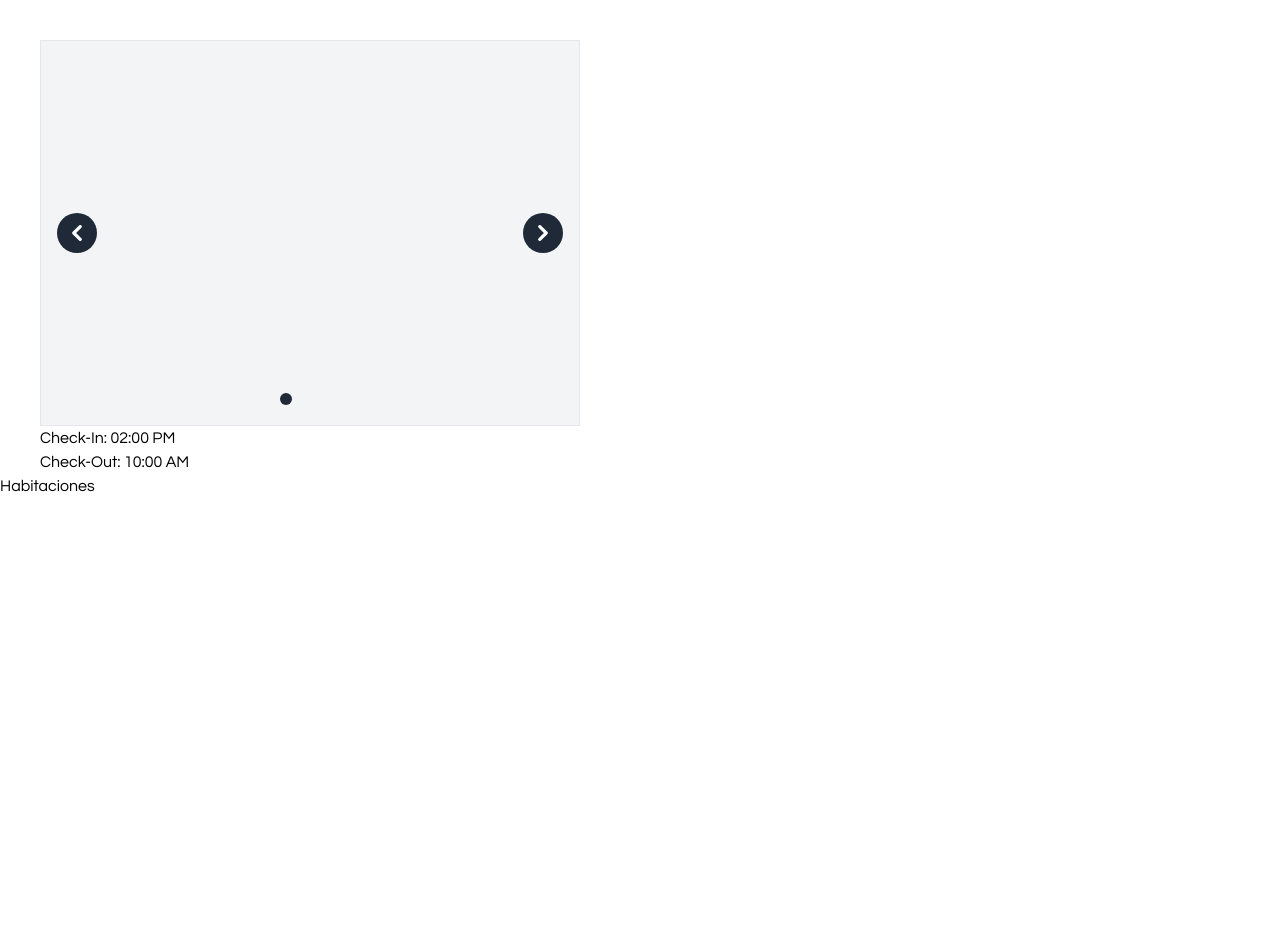
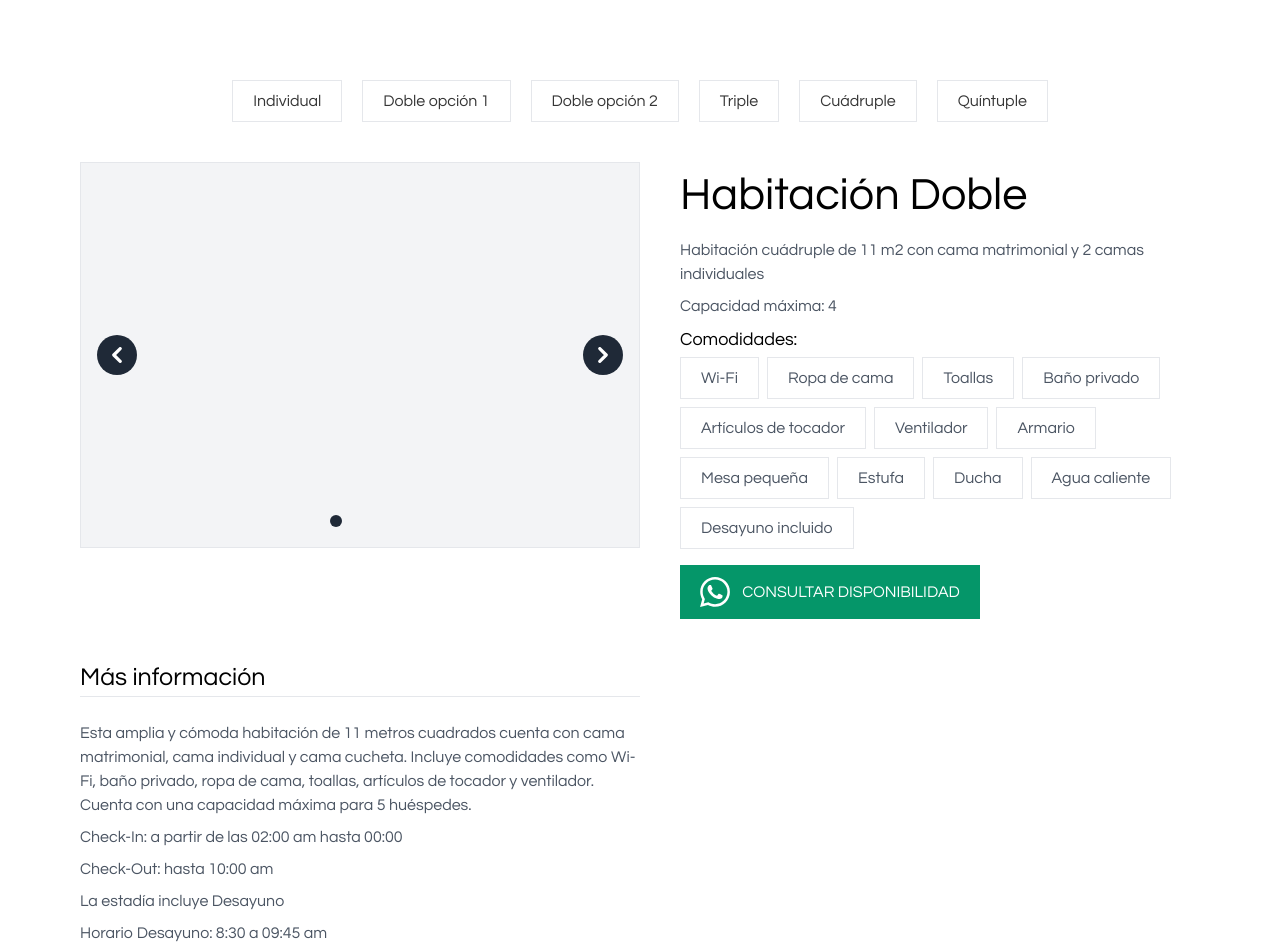
Before and after one commit to brunomry/HostalSanJorgeCafayate, a React (Vite) app: page /habitacion/3 in a window 1280 px wide. Shown: the top 952 px of the page. Before the commit the page ends 800 px from the top, so only its background shows below. Built offline with nearby package versions, Linux system fonts and the light colour scheme.

Commit message:
complete comodidades en array habitaciones. Agregue seccion de mas informacion en detalle habitacion y modifique espaciados de secciones

```diff
--- a/src/habitaciones/components/DetalleHabitacion.jsx
+++ b/src/habitaciones/components/DetalleHabitacion.jsx
@@ -1,7 +1,9 @@
 import { Helmet } from "react-helmet";
-import { useParams } from "react-router-dom";
+import { Link, useParams } from "react-router-dom";
 import habitaciones from "../../helpers/habitaciones";
 import { useEffect, useState } from "react";
+import { ImWhatsapp } from "react-icons/im";
+import { FaFacebook } from "react-icons/fa";
 
 const DetalleHabitacion = () => {
   const [habitacion, setHabitacion] = useState(null);
@@ -11,8 +13,6 @@ const DetalleHabitacion = () => {
     const habitacionBuscada = habitaciones.find((h) => h.id == id);
     setHabitacion(habitacionBuscada);
   };
-
-  console.log(habitacion);
 
   useEffect(() => {
     obtenerHabitacion();
@@ -37,11 +37,14 @@ const DetalleHabitacion = () => {
         <meta name="robots" content="index, follow" />
         <link
           rel="canonical"
-          href="https://hostalsanjorgecafayate.netlify.app/src/habitacion/"
+          href={`https://hostalsanjorgecafayate.netlify.app/src/habitacion/${habitacion.tipo}`}
         />
         <link rel="icon" href="../../IMG/favicon.png" />
         <link rel="apple-touch-icon" href="../../IMG/favicon.png" />
-        <meta property="og:title" content="| Hostal San Jorge - Alojamiento" />
+        <meta
+          property="og:title"
+          content={`${habitacion.tipo} | Hostal San Jorge - Alojamiento`}
+        />
         <meta
           property="og:description"
           content="Mira ahora mismo las imágenes y comodidades de nuestra habitación doble en Hostal San Jorge, Cafayate. ¡No dudes en contactarnos!"
@@ -52,13 +55,33 @@ const DetalleHabitacion = () => {
         />
         <meta
           property="og:url"
-          content="https://hostalsanjorgecafayate.netlify.app/src/habitacion/"
+          content={`https://hostalsanjorgecafayate.netlify.app/src/habitacion/${habitacion.tipo}`}
         />
-        <title> | Hostal San Jorge - Alojamiento</title>
+        <title> {habitacion.tipo} | Hostal San Jorge - Alojamiento</title>
       </Helmet>
-      <section className="px-10 pt-10">
-        <div className="">
-          <article className="w-[100%] xl:w-[45%]">
+      <section className="xl:px-20 pt-20 w-[100%] flex flex-col gap-10">
+        <div className="flex flex-wrap justify-center  gap-5">
+          <span className="border py-2 px-5 text-[#363636] cursor-pointer hover:bg-gray-200">
+            Individual
+          </span>
+          <span className="border py-2 px-5 text-[#363636] cursor-pointer hover:bg-gray-200">
+            Doble opción 1
+          </span>
+          <span className="border py-2 px-5 text-[#363636] cursor-pointer hover:bg-gray-200">
+            Doble opción 2
+          </span>
+          <span className="border py-2 px-5 text-[#363636] cursor-pointer hover:bg-gray-200">
+            Triple
+          </span>
+          <span className="border py-2 px-5 text-[#363636] cursor-pointer hover:bg-gray-200">
+            Cuádruple
+          </span>
+          <span className="border py-2 px-5 text-[#363636] cursor-pointer hover:bg-gray-200">
+            Quíntuple
+          </span>
+        </div>
+        <div className="flex flex-wrap gap-10 w-[100%]">
+          <article className="w-[100%] xl:w-[50%]">
             <div className="border bg-gray-100 flex justify-center">
               <div
                 id="default-carousel"
@@ -122,7 +145,7 @@ const DetalleHabitacion = () => {
                 </div>
                 <button
                   type="button"
-                  class="absolute top-0 start-0 z-30 flex items-center justify-center h-full px-4 cursor-pointer group focus:outline-none hover:bg-[rgba(0,0,0,0.3)]"
+                  class="absolute top-0 start-0 z-30 flex items-center justify-center h-full px-4 cursor-pointer group focus:outline-none hover:bg-[rgba(0,0,0,0.1)]"
                   data-carousel-prev
                 >
                   <span class="inline-flex items-center justify-center w-10 h-10 rounded-full bg-gray-800  group-focus:ring-4 group-focus:ring-white dark:group-focus:ring-gray-800/70 group-focus:outline-none">
@@ -169,78 +192,68 @@ const DetalleHabitacion = () => {
                   </span>
                 </button>
               </div>
-
-              {/* <img
-                src={habitacion.img1}
-                alt="Habitacion doble"
-                title="Habitación doble"
-                className="h-[500px] max-w-[800px]"
-                id="largeImg"
-                loading="lazy"
-              /> */}
-              {/* <img
-                src={habitacion.img2}
-                alt="Habitación doble"
-                title="Habitación doble"
-                className="h-[400px] object-cover"
-                id="smallImgOne"
-                loading="lazy"
-              />
-              <img
-                src={habitacion.img3}
-                alt="Baño de habitación doble"
-                title="Baño de habitación doble"
-                className="h-[400px] object-cover"
-                id="smallImgTwo"
-                loading="lazy"
-              /> */}
             </div>
           </article>
 
-          {/* <article
-            className=""
-          >
-            <div>
-              <h1 className="">Habitación Doble</h1>
-              <p className="">
-                <span className="">Capacidad Máxima:</span> 2
+          <article className="w-[45%]">
+            <div className="flex flex-col gap-2">
+              <h1 className="text-[45px] mb-0">Habitación Doble</h1>
+              <p className="text-gray-600">{habitacion.descripcion_breve}</p>
+              <p className="text-gray-600">
+                <span className="">Capacidad máxima:</span>{" "}
+                {habitacion.capacidad}
               </p>
-              <p className=" ">Comodidades:</p>
-
-
-              <div
-                className=""
-              >
-                <div className="">
-                  <a href="#" className="" id="btnCheckRoom"
-                    ><span className="mb-4">Consultar Habitación</span></a
-                  >
-                </div>
-                <div className="">
-                  <span className=" ">Compartir:</span>
-                  <div className="">
-                    <a href="" id="btnWhatsApp" title="WhatsApp"
-                      ></a>
-                    <a href="" id="btnFacebook" title="Facebook"
-                      ></a>
-                  </div>
+              <div>
+                <h3 className="mb-1  text-[18px] ">Comodidades:</h3>
+                <div className="flex flex-wrap gap-2">
+                  {habitacion.comodidades &&
+                    habitacion.comodidades.map((com) => (
+                      <span className="border py-2 px-5 text-gray-600">
+                        {com}
+                      </span>
+                    ))}
                 </div>
               </div>
+              <div>
+                <Link
+                  to={"/habitaciones"}
+                  className="p-2 md:p-3 mt-2 w-[100%] md:max-w-[300px] flex gap-3 justify-center items-center text-[1rem] bg-emerald-600 text-white lg:hover:bg-emerald-700 lg:hover:text-[#fff] "
+                >
+                  <ImWhatsapp className="text-[30px]" />
+                  <span>CONSULTAR DISPONIBILIDAD</span>
+                </Link>
+              </div>
             </div>
-          </article> */}
+          </article>
+          <article className="w-[50%] flex flex-col gap-2">
+          <h2 className="text-[25px] border-b mb-4">Más información</h2>
+          <p className="text-gray-600">{habitacion.descripcion_amplia}</p>
+          <p className="text-gray-600">
+            <span className="">Check-In: </span>a partir de las 02:00 am hasta
+            00:00
+          </p>
+          <p className="text-gray-600">
+            <span className="">Check-Out: </span>hasta 10:00 am
+          </p>
+          <p className="text-gray-600">La estadía incluye Desayuno</p>
+          <p className="text-gray-600">
+            <span className="">Horario Desayuno: </span>8:30 a 09:45 am
+          </p>
+          <div className="flex items-center gap-5">
+            <span className=" text-gray-600">Compartir:</span>
+            <div className="flex gap-4 mt-2">
+              <Link id="btnWhatsApp" to={`` } title="WhatsApp" className="bg-gray-200 p-2 rounded-[100%]">
+
+              <ImWhatsapp className="text-[30px] text-green-400" />
+              </Link>
+              <Link id="btnFacebook" to={``} title="Facebook" className="bg-gray-200 p-2 rounded-[100%]">
+              <FaFacebook className="text-[30px] text-blue-600"/>
+              </Link>
+            </div>
+          </div>
+        </article>
         </div>
-        <div className="">
-          <p className="">
-            <span className="">Check-In: </span>02:00 PM
-          </p>
-          <p className="">
-            <span className="">Check-Out: </span>10:00 AM
-          </p>
-        </div>
-      </section>
-      <section className="">
-        <h2 className="">Habitaciones</h2>
-        <div className=""></div>
+
       </section>
 
       {/* <div
--- a/src/helpers/habitaciones.js
+++ b/src/helpers/habitaciones.js
@@ -17,10 +17,10 @@ const habitaciones = [
         img2: simple2,
         img3: simple3,
         tipo: "Habitación Individual",
-        descripcion_breve: "Habitación simple con cama individual",
-        descripcion_amplia: "Esta acogedora habitación cuenta con 1 cama individual para una sola persona y comodidades como Wi-Fi, baño privado, ropa de cama, toallas, artículos de tocador y ventilador de techo.",
+        descripcion_breve: "Habitación simple de 4 m2 con cama individual",
+        descripcion_amplia: "Esta acogedora habitación de 4 metros cuadrados con cama individual para 1 persona incluye comodidades como Wi-Fi, baño privado, ropa de cama, toallas, artículos de tocador y ventilador. Cuenta con una capacidad máxima de 1 huésped.",
         capacidad: 1,
-        comodidades: ["Wi-Fi", "Ropa de cama", "Toallas", "Baño privado", "Artículos de tocador", "Ventilador", "Estufa"]
+        comodidades: ["Wi-Fi", "Ropa de cama", "Toallas", "Baño privado", "Artículos de tocador", "Ventilador", "Estufa", "Ducha", "Agua caliente", "Desayuno incluido"]
       },
       {
         id: 6,
@@ -28,10 +28,10 @@ const habitaciones = [
         img2: doble6_1,
         img3: doble6_2,
         tipo: "Habitación Doble",
-        descripcion_breve: "Habitación doble con cama matrimonial",
-        descripcion_amplia: "Esta habitación cuenta con 1 cama matrimonial para 2 personas y comodidades como Wi-Fi, aire acondicionado, baño privado, ropa de cama, toallas, artículos de tocador y ventilador de techo. Además cuenta con un mini balcón.",
+        descripcion_breve: "Habitación doble de 9 m2 con cama matrimonial",
+        descripcion_amplia: "Esta cómoda y luminosa habitación de 9 metros cuadrados cuenta con 1 cama matrimonial e incluye comodidades como Wi-Fi, aire acondicionado, baño privado, ropa de cama, toallas, artículos de tocador, ventilador, armario y un mini balcón. Cuenta con una capacidad máxima de 2 huéspedes.",
         capacidad: 2,
-        comodidades: ["Wi-Fi", "Aire acondicionado", "Balcón", "Armario", "Ropa de cama", "Toallas", "Baño privado", "Artículos de tocador", "Ventilador", "Estufa"]
+        comodidades: ["Wi-Fi", "Aire acondicionado", "Balcón", "Armario", "Ropa de cama", "Sommier", "Toallas", "Baño privado", "Artículos de tocador", "Ventilador", "Estufa", "Ducha", "Agua caliente", "Desayuno incluido"]
       },
       {
         id: 7,
@@ -39,10 +39,10 @@ const habitaciones = [
         img2: doble7_1,
         img3: doble6_1,
         tipo: "Habitación Doble",
-        descripcion_breve: "Habitación doble con cama matrimonial",
-        descripcion_amplia: "Esta habitación cuenta con 1 cama matrimonial para 2 personas y comodidades como Wi-Fi, aire acondicionado, baño privado, ropa de cama, toallas, artículos de tocador y ventilador de techo. Además cuenta con un mini balcón.",
+        descripcion_breve: "Habitación doble de 9 m2 con cama matrimonial",
+        descripcion_amplia: "Esta habitación cuenta con 1 cama matrimonial para 2 personas y comodidades como Wi-Fi, aire acondicionado, baño privado, ropa de cama, toallas, artículos de tocador, ventilador, armario y un mini balcón. Cuenta con una capacidad máxima de 2 huéspedes.",
         capacidad: 2,
-        comodidades: ["Wi-Fi", "Aire acondicionado", "Balcón", "Armario", "Ropa de cama", "Toallas", "Baño privado", "Artículos de tocador", "Ventilador", "Estufa"]
+        comodidades: ["Wi-Fi", "Aire acondicionado", "Balcón", "Armario", "Ropa de cama", "Toallas", "Baño privado", "Artículos de tocador", "Ventilador", "Estufa", "Ducha", "Agua caliente", "Desayuno incluido"]
       },
       {
         id: 5,
@@ -50,10 +50,10 @@ const habitaciones = [
         img2: simple2,
         img3: simple3,
         tipo: "Habitación Triple",
-        descripcion_breve: "Habitación triple con cama matrimonial e individual",
-        descripcion_amplia: "Esta habitación para 3 personas cuenta con 1 cama matrimonial y 1 cama individual. Incluye comodidades como Wi-Fi, baño privado, ropa de cama, toallas, artículos de tocador y ventilador de techo.",
+        descripcion_breve: "Habitación triple de 10 m2 con cama matrimonial e individual",
+        descripcion_amplia: "Esta habitación cuenta con 1 cama matrimonial y 1 cama individual. Incluye comodidades como Wi-Fi, baño privado, ropa de cama, toallas, artículos de tocador y ventilador. Cuenta con una capacidad máxima de 3 huéspedes.",
         capacidad: 3,
-        comodidades: ["Wi-Fi", "Ropa de cama", "Toallas", "Baño privado", "Artículos de tocador", "Ventilador", "Estufa"]
+        comodidades: ["Wi-Fi", "Ropa de cama", "Toallas", "Baño privado", "Artículos de tocador", "Ventilador",  "Armario", "Estufa", "Ducha", "Agua caliente", "Desayuno incluido"]
       },
       {
         id: 3,
@@ -61,10 +61,10 @@ const habitaciones = [
         img2: simple2,
         img3: simple3,
         tipo: "Habitación Cuádruple",
-        descripcion_breve: "Habitación quíntuple con cama matrimonial y 2 camas individuales",
-        descripcion_amplia: "Esta amplia y cómoda habitación para 5 personas cuenta con 1 cama matrimonial, 1 cama individual y 1 cama cucheta. Incluye comodidades como Wi-Fi, baño privado, ropa de cama, toallas, artículos de tocador y ventilador de techo.",
+        descripcion_breve: "Habitación cuádruple de 11 m2 con cama matrimonial y 2 camas individuales",
+        descripcion_amplia: "Esta amplia y cómoda habitación de 11 metros cuadrados cuenta con cama matrimonial, cama individual y cama cucheta. Incluye comodidades como Wi-Fi, baño privado, ropa de cama, toallas, artículos de tocador y ventilador. Cuenta con una capacidad máxima para 5 huéspedes.",
         capacidad: 4,
-        comodidades: ["Wi-Fi", "Ropa de cama", "Toallas", "Baño privado", "Artículos de tocador", "Ventilador", "Estufa"]
+        comodidades: ["Wi-Fi", "Ropa de cama", "Toallas", "Baño privado", "Artículos de tocador", "Ventilador", "Armario", "Mesa pequeña", "Estufa", "Ducha", "Agua caliente", "Desayuno incluido"]
       },
       {
         id: 4,
@@ -72,10 +72,10 @@ const habitaciones = [
         img2: simple2,
         img3: simple3,
         tipo: "Habitación Quíntuple",
-        descripcion_breve: "Habitación quíntuple con cama matrimonial, cama individual y cama cucheta",
-        descripcion_amplia: "Esta amplia y cómoda habitación para 5 personas cuenta con 1 cama matrimonial, 1 cama individual y 1 cama cucheta. Incluye comodidades como Wi-Fi, baño privado, ropa de cama, toallas, artículos de tocador y ventilador de techo.",
+        descripcion_breve: "Habitación quíntuple de 11 m2 con cama matrimonial, cama individual y cama cucheta",
+        descripcion_amplia: "Esta amplia y cómoda habitación de 11 metros cuadrados cuenta con cama matrimonial, cama individual y cama cucheta. Incluye comodidades como Wi-Fi, baño privado, ropa de cama, toallas, artículos de tocador y ventilador. Cuenta con una capacidad máxima para 5 huéspedes.",
         capacidad: 5,
-        comodidades: ["Wi-Fi", "Ropa de cama", "Toallas", "Baño privado", "Artículos de tocador", "Ventilador", "Estufa"]
+        comodidades: ["Wi-Fi", "Ropa de cama", "Toallas", "Baño privado", "Artículos de tocador", "Ventilador", "Armario", "Mesa pequeña", "Estufa", "Ducha", "Agua caliente","Desayuno incluido"]
       },
 ]
 
```
